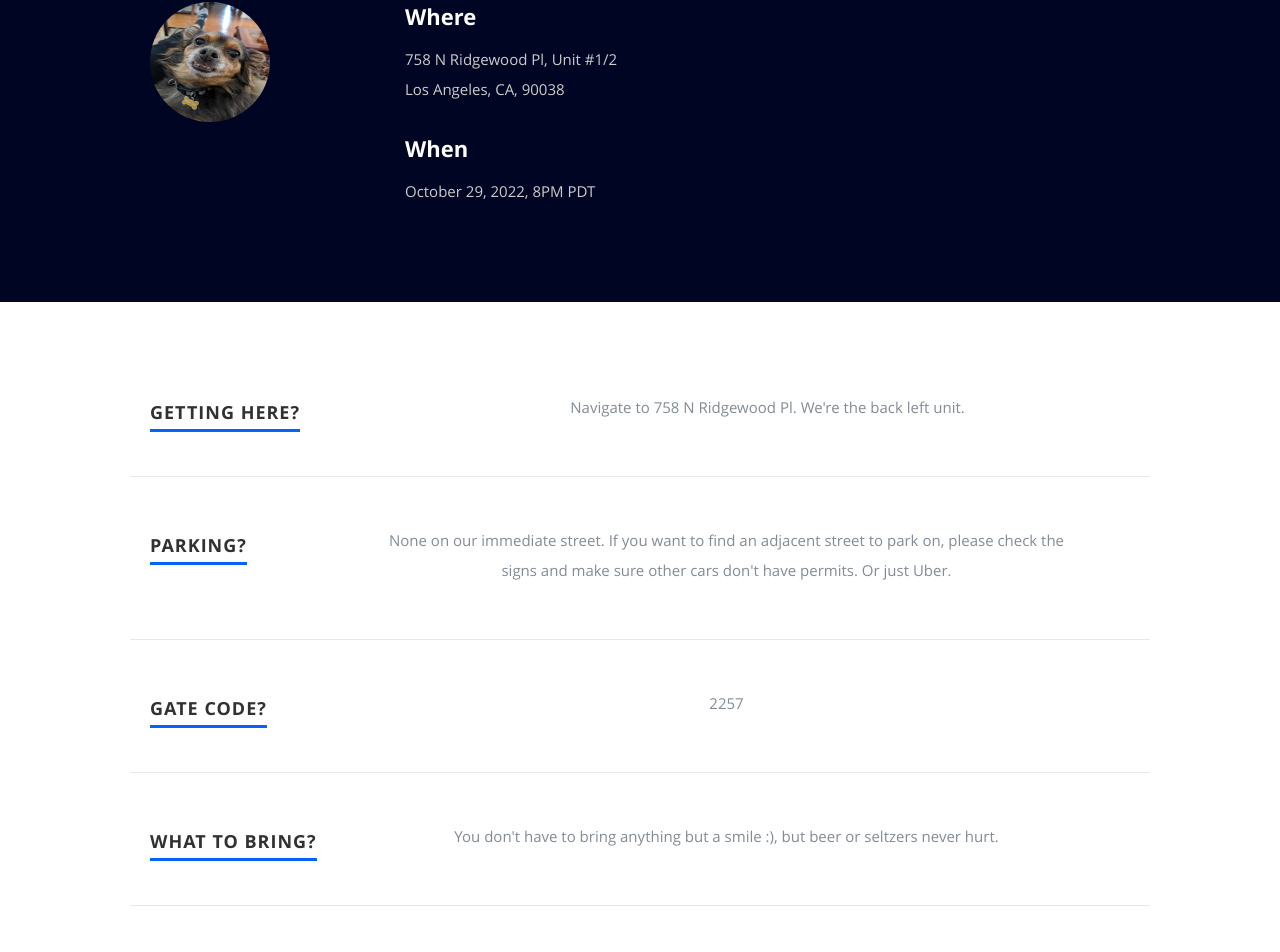
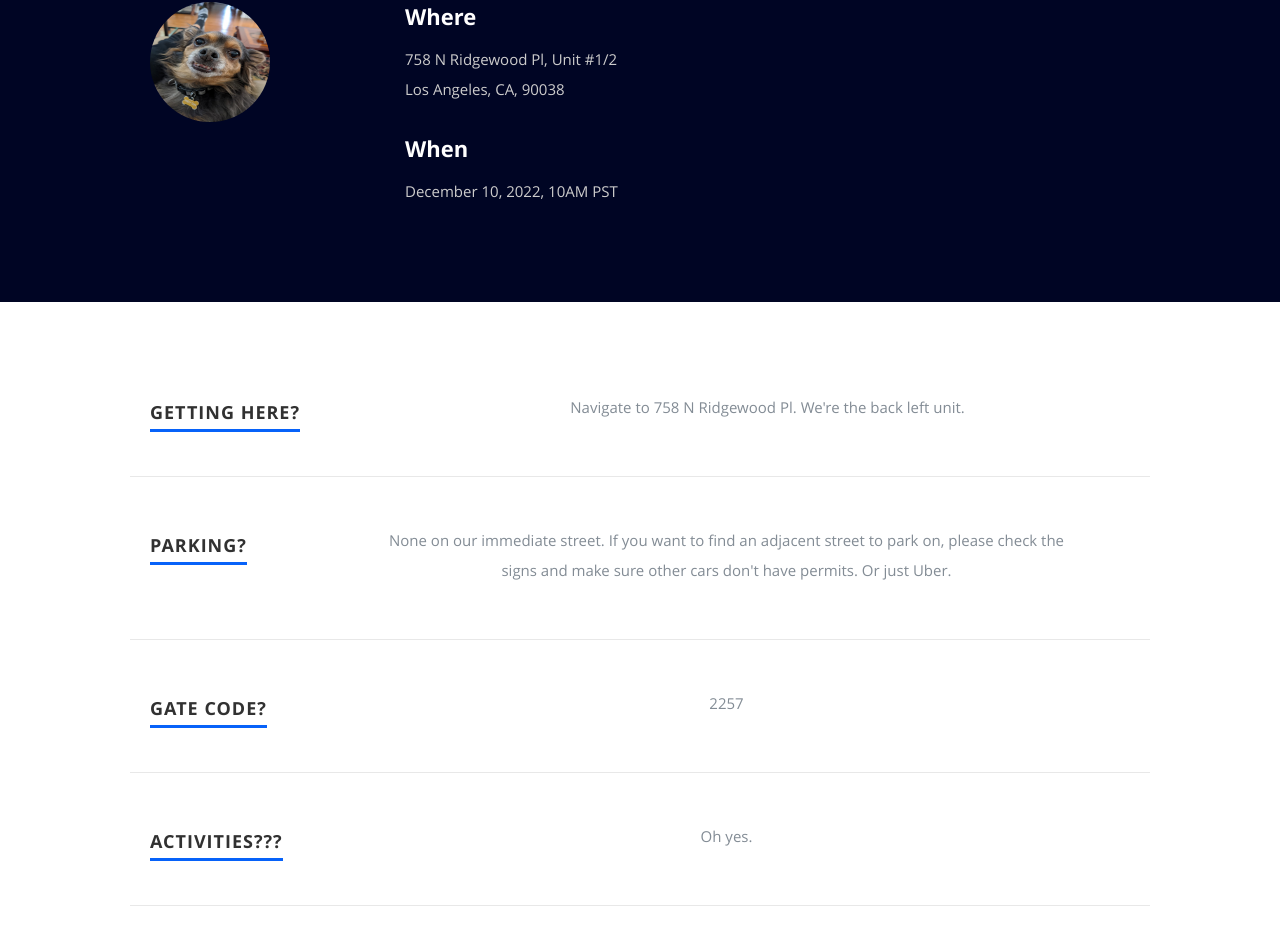
Before and after one commit to tanbri/tanbri.github.io, a React (Create React App) app: page / in a window 1280 px wide. Shown: the part 894-1846 px from the top of the page. Built offline with nearby package versions, Linux system fonts and the light colour scheme.

Commit message:
acid party 12/10

```diff
--- a/public/index.html
+++ b/public/index.html
@@ -12,7 +12,7 @@
     <link rel="stylesheet" href="%PUBLIC_URL%/css/magnific-popup.css">
 
 
-    <title>spooky party</title>
+    <title>brrrrrr</title>
   </head>
 
   <body>
--- a/src/App.js
+++ b/src/App.js
@@ -54,14 +54,14 @@ class App extends Component {
             <Route exact path='' element={
             <div className='App'>
               <Header
-                name='happy halloween :)'
-                description='show up in a costume'
-                rsvp='https://forms.gle/TvaCbUssZwbLYKNVA'
-                type='fountain'
+                name='take acid'
+                description='bitch'
+                rsvp='https://forms.gle/GodVH82EgMjmXNEWA'
+                type='lines'
               />
               <Details
                 data={this.state.resumeData.main}
-                when='October 29, 2022, 8PM PDT'
+                when='December 10, 2022, 10AM PST'
               />
               <Faq data={this.state.resumeData.resume} />
               <Footer data={this.state.resumeData.main} />
--- a/src/Components/Faq.js
+++ b/src/Components/Faq.js
@@ -92,13 +92,13 @@ class Faq extends Component {
           <div className="row education">
             <div className="three columns header-col">
               <h1>
-                <span>What To Bring?</span>
+                <span>Activities???</span>
               </h1>
             </div>
 
             <div className="nine columns main-col">
               <div className="row item">
-                <p className="faq-answer">You don't have to bring anything but a smile :), but beer or seltzers never hurt.</p>
+                <p className="faq-answer">Oh yes.</p>
               </div>
             </div>
           </div>
```
